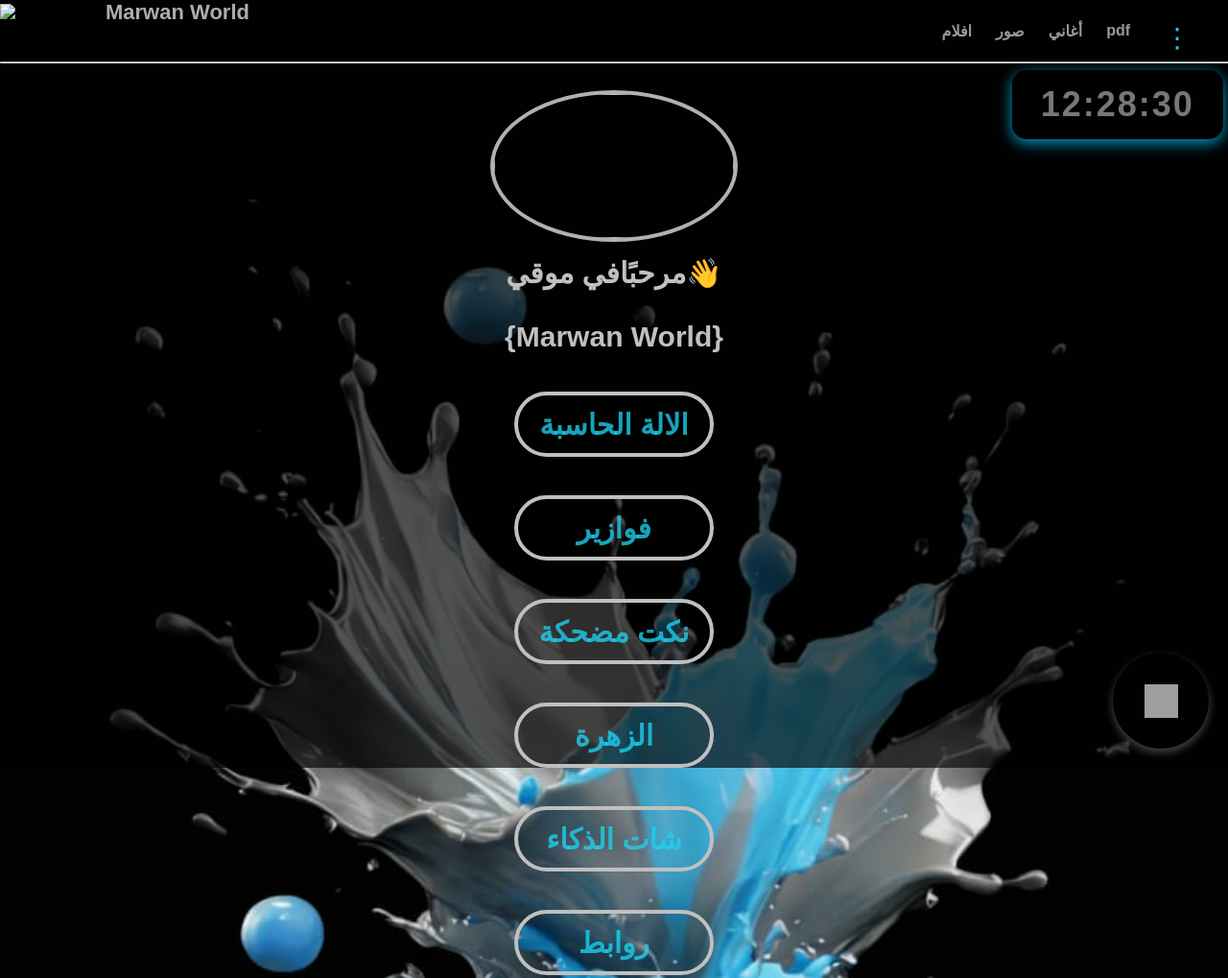
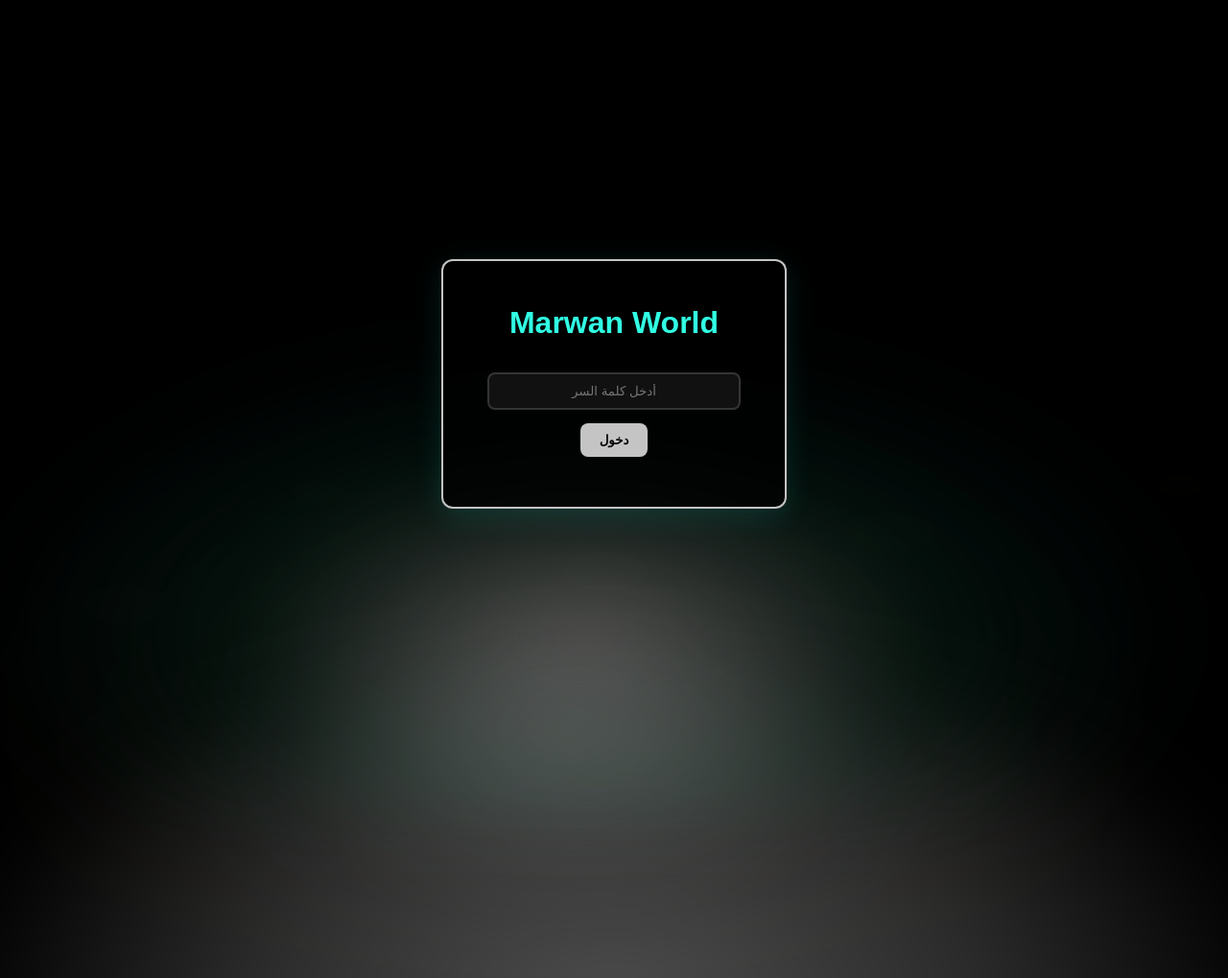
Before and after one commit to marwanpc2025-lab/marwanworld.blue, a plain HTML site: page home.html in a window 1280 px wide. Shown: the top 1019 px of the page at 96% size. After the commit the page ends 800 px from the top, so only its background shows below. Drawn offline with Linux system fonts and the light colour scheme; grey boxes are pictures that could not be loaded.

Commit message:
Add files via upload

```diff
--- a/home.html
+++ b/home.html
@@ -1,134 +1,140 @@
+
+<head>
+  <meta charset="UTF-8">
+  <meta name="viewport" content="width=device-width, initial-scale=1.0">
+  <title>marwan world</title>
+  <link rel="stylesheet" href="style.css">
+  <link rel="stylesheet" href="index.html">
+</head>
+
 <!DOCTYPE html>
 <html lang="ar">
 <head>
-  <meta charset="UTF-8">
-  <title>Marwan World</title>
-  <link rel="stylesheet" href="styls.css">
-  <link rel="stylesheet" href="photos.html">
+  <meta charset="utf-8" />
+  <meta name="viewport" content="width=device-width,initial-scale=1" />
+  <title>دخول - MarwanWorld</title>
+
+  <style>
+    *{box-sizing:border-box}
+    html,body{height:100%;margin:0;font-family:"Cairo",sans-serif}
+    body{
+
+      background:#000;
+      color:#27ffed;
+      overflow:hidden;
+      display:flex;
+      align-items:center;
+      justify-content:center;
+    }
+
+    /* خلفية النار */
+    .scene{position:fixed;inset:0;z-index:0;pointer-events:none}
+    .flame{
+      position:absolute;bottom:-10%;left:50%;transform:translateX(-50%);
+      width:140vmax;height:80vh;filter:blur(40px) saturate(120%);opacity:0.5;
+      animation:rise 6s linear infinite;mix-blend-mode:screen;
+    }
+    .flame:nth-child(1){
+      background: radial-gradient(ellipse at 50% 75%, rgba(194, 194, 194, 0.8) 0%, rgba(196, 196, 196, 0.438) 30%, transparent 55%);
+      animation-duration:5s;opacity:0.5;
+    }
+    .flame:nth-child(2){
+      background: radial-gradient(ellipse at 50% 70%, rgba(199, 199, 199, 0.7) 0%, rgba(66, 255, 214, 0.12) 28%, transparent 50%);
+      animation-duration:6s;opacity:0.45;filter:blur(30px) saturate(140%);
+    }
+    .flame:nth-child(3){
+      background: radial-gradient(ellipse at 50% 80%, rgba(209, 209, 209, 0.65) 0%, rgba(255,140,0,0.06) 25%, transparent 45%);
+      animation-duration:7s;opacity:0.35;filter:blur(60px) saturate(110%);
+    }
+    @keyframes rise{
+      0%{transform:translateX(-50%) translateY(40vh)}
+      50%{transform:translateX(-55%) translateY(10vh)}
+      100%{transform:translateX(-50%) translateY(-10vh)}
+    }
+
+    /* دخان */
+    .smoke{position:absolute;bottom:5%;left:50%;transform:translateX(-50%);width:2000px;height:50vh;z-index:1;mix-blend-mode:screen}
+    .smoke .p{position:absolute;bottom:0;width:180px;height:60px;border-radius:50%;background:radial-gradient(closest-side, rgba(255,255,255,0.15), rgba(211, 169, 17, 0.02));filter:blur(18px);opacity:0.14;animation:puff linear infinite}
+    .p:nth-child(1){left:30%;animation-duration:9s;transform:scale(1.6)}
+    .p:nth-child(2){left:45%;animation-duration:11s;transform:scale(1.1);animation-delay:1.3s}
+    .p:nth-child(3){left:60%;animation-duration:10s;transform:scale(1.4);animation-delay:0.6s}
+    .p:nth-child(4){left:20%;animation-duration:12s;transform:scale(1.25);animation-delay:2s}
+    .p:nth-child(5){left:75%;animation-duration:8s;transform:scale(1.5);animation-delay:0.4s}
+    @keyframes puff{
+      0%{transform:translateY(0) scale(0.6);opacity:0.12}
+      50%{transform:translateY(-25vh) scale(1.1);opacity:0.06}
+      100%{transform:translateY(-45vh) scale(1.6);opacity:0}
+    }
+
+    /* صندوق الدخول */
+    .login-box{
+      position:relative;z-index:10;background:rgba(0,0,0,0.78);
+      border:2px solid rgba(207, 207, 207, 0.95);padding:24px;width:360px;border-radius:12px;
+      text-align:center;box-shadow:0 8px 30px rgba(44, 255, 237, 0.12);color:#31ffe3;
+    }
+    .login-box h2{margin:0 0 12px;color:#bebebe}
+    .login-box input{
+      width:86%;padding:10px;border-radius:8px;border:2px solid rgba(211, 211, 211, 0.18);
+      background:#111;color:#d8d8d8;outline:none;margin-top:12px;text-align:center;
+    }
+    .login-box button{
+      margin-top:14px;background:#c4c4c4;border:none;color:#000;font-weight:700;
+      padding:10px 20px;border-radius:8px;cursor:pointer;
+    }
+    .err{color:#d1d1d1;height:18px;margin-top:10px}
+
+    @media (max-width:420px){
+      .login-box{width:92%;padding:18px}
+    }
+  </style>
 </head>
-
-
-<script>
-  function toggleDotsMenu(){
-    const menu = document.getElementById("dotsMenu");
-    menu.style.display = menu.style.display === "block" ? "none" : "block";
-  }
-  </script>
-
 
 <body>
 
-  <!-- الهيدر -->
-  <header class="header">
+  <!-- خلفية النار والدخان -->
+  <div class="scene" aria-hidden="true">
+    <div class="flame"></div>
+    <div class="flame"></div>
+    <div class="flame"></div>
+    <div class="smoke">
+      <div class="p"></div>
+      <div class="p"></div>
+      <div class="p"></div>
+      <div class="p"></div>
+      <div class="p"></div>
+    </div>
+  </div>
 
-    <!-- اللوجو + الاسم -->
-    <div class="logo-area">
-      <div class="logo-box">
-        <img src="logo.png.jpeg" class="logo" alt="Logo">
-        <span class="site-name">Marwan World</span>
-      </div>
-    </div>
+  <!-- صندوق الدخول -->
+  <div class="login-box" role="main" aria-label="login">
+    <h1>Marwan World</h1>
+    <input id="password" type="password" placeholder="أدخل كلمة السر" />
+    <br>
+    <button onclick="checkPassword()">دخول</button>
+    <div class="err" id="err"></div>
+  </div>
 
-    <!-- عناصر اليمين -->
-    <nav class="menu">
-      <a href="vo.html">افلام</a>
-    <a href="photps.html">صور</a>
-    <a href="songs.html">أغاني</a>
-    <a href="pde.html">pdf</a>
-    <!--الثلاث نقط-->
-    <div class="three-dots-box">
-      <!-- الثلاث نقط -->
-      <span class="three-dots" onclick="toggleDotsMenu()">⋮</span>
+  <script>
+    // غيّر كلمة السر هنا لو حبيت
+    const CORRECT = "2009";
 
-      <!-- القائمة المنسدلة -->
-      <div class="dots-menu" id="dotsMenu">
-          <div class="menu-item" onclick="goSettings()">
-              <span class="gear">⚙️</span> Settings
-          </div>
-          <div class="menu-item">Dark Mode</div>
-          <div class="menu-item">Light Mode</div>
-          <div class="menu-item">Font Size</div>
-      </div>
-  </div>
-    </div>
-    </nav>
-<script src="scriipt.js"></script>
-  </header>
+    function checkPassword(){
+      const v = document.getElementById('password').value.trim();
+      const e = document.getElementById('err');
+      e.textContent = '';
+      if(!v){ e.textContent = 'أدخل كلمة السر'; return; }
+      if(v === CORRECT){
+        window.location.href = 'home.html';
+      } else {
+        e.textContent = 'كلمة السر غير صحيحة ❌';
+      }
+    }
 
-  <hr /><!--خط عرض اغاني و صور-->
+    document.getElementById('password').addEventListener('keydown', function(ev){
+      if(ev.key === 'Enter') checkPassword();
+    });
 
-    <div class="home-center">
-    <img src="oppo.jpeg" class="home-logo">
-    <h1>مرحبًافي موقي👋</h1>
-    <p></p>
-    <h1>{Marwan World}</h1>
-
-    </div>
-   <div id="viewer">
-   <span class="close" onclick="closeViewer()">×</span>
-  <span class="arrow left" onclick="prevImg()">❮</span>
-
-  <img id="viewer-img">
-
-  <span class="arrow right" onclick="nextImg()">❯</span>
-</div>
-
-<div class="clock-container">
-  <div id="clock">12:00: AM</div>
-</div>
-<script src="clock.js"></script>
-<div id="date"></div>
-
-
-
-
-
-<div class="home-center">
-  <a href="calculator.html" class="home-box">الالة الحاسبة</a>
-</div>
-
-<div class="home-center">
-  <a href="fawezi.html" class="home-box">فوازير</a>
-</div>
-
-<div class="home-center">
-  <a href="jokes.html" class="home-box">نكت مضحكة</a>
-</div>
-
-<div class="home-center">
-  <a href="dice.html" class="home-box">الزهرة</a>
-</div>
-
-<div class="home-center">
-  <a href="javascript.js" class="home-box">شات الذكاء </a>
-</div>
-
-<div class="home-center">
-  <a href="links.html" class="home-box">روابط </a>
-</div>
-
-
-
-<div class="home-center">
-  <a href="game.html" class="home-box"> العاب </a>
-</div>
-
-
-<!-- زر واتساب للتواصل -->
- <a href="https://wa.me/201040157059?text=مرحبًا%20مروان،%20شُفت%20الموقع%20بتاعك%20وعايز%20أتواصل%20معاك"
-   target="_blank"
-   class="whatsapp-btn">
-   <img src="https://upload.wikimedia.org/wikipedia/commons/6/6b/WhatsApp.svg" alt="WhatsApp">
- </a>
-
-
-
-<body class="site-bg"></body>
-
-
-
-
-
+  </script>
 
 </body>
 </html>
```
